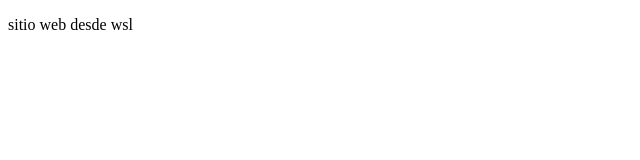
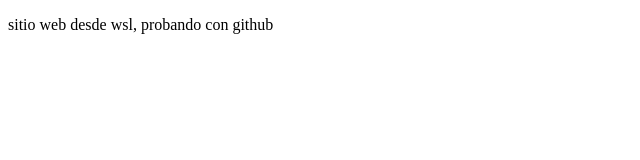
Before and after one commit to webcz/proyectosCursoPrework, a plain HTML site: page index.html in a window 1280 px wide. Shown: the whole page, without its empty margins (0-640 px from the left). Drawn offline with Linux system fonts and the light colour scheme.

Commit message:
agregamos texto

```diff
--- a/index.html
+++ b/index.html
@@ -8,7 +8,7 @@
 </head>
 <body>
     <p>
-        sitio web desde wsl
+        sitio web desde wsl, probando con github
     </p>
 </body>
 </html>
```
